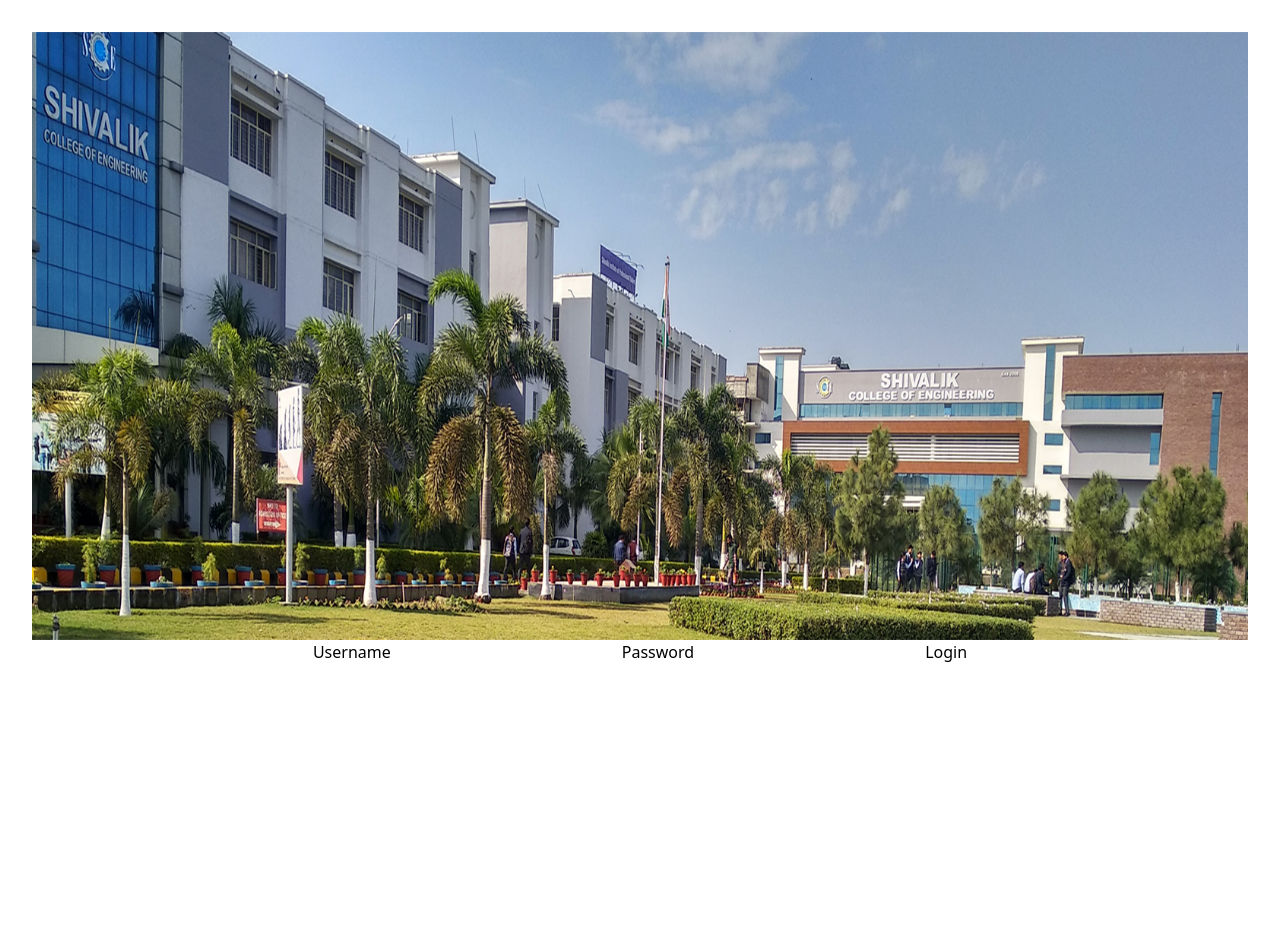
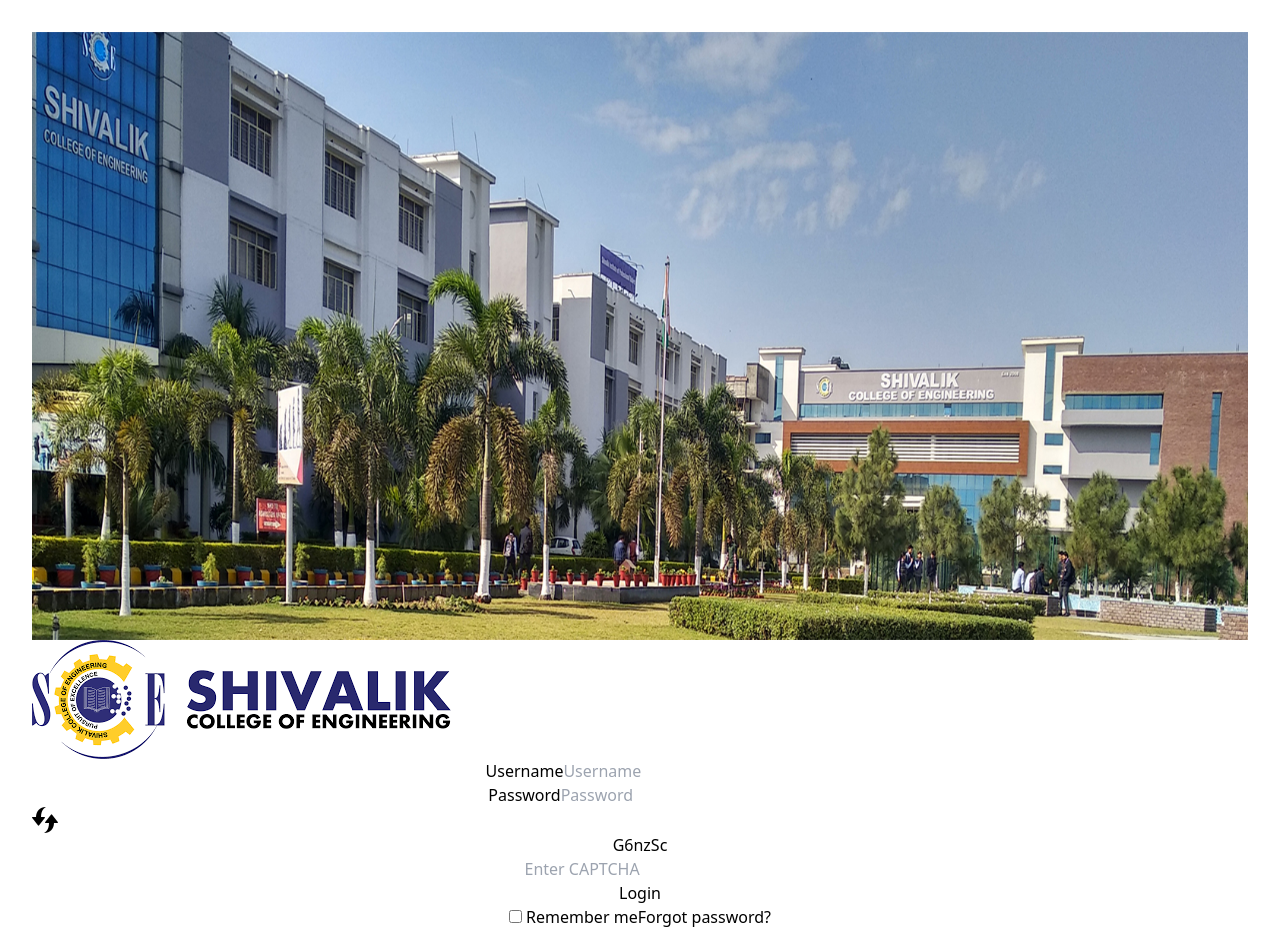
Before and after one commit to mani-chauhan2004/hostel-allotment-app, a React (Vite) app in the folder hostel-allotment-app/: page / in a window 1280 px wide. Shown: the top 933 px of the page. Before the commit the page ends 800 px from the top, so only its background shows below. Built offline with nearby package versions, Linux system fonts and the light colour scheme.

Commit message:
loginpage completed registerpage added

```diff
--- a/hostel-allotment-app/src/components/LoginPage.jsx
+++ b/hostel-allotment-app/src/components/LoginPage.jsx
@@ -1,31 +1,91 @@
-import React from 'react';
+import React, { useState } from 'react';
 import scebackground from '../../image/SCE-Full.jpg';
+import loginlogo from '../../image/loginpagelogo.png';
 import { Button } from './button';
+import refresh from '../../image/reflogo.png';
+
+const generateCaptcha = () => {
+    const chars = 'ABCDEFGHIJKLMNOPQRSTUVWXYZabcdefghijklmnopqrstuvwxyz0123456789';
+    let captcha = '';
+    for (let i = 0; i < 6; i++) {
+        captcha += chars.charAt(Math.floor(Math.random() * chars.length));
+    }
+    return captcha;
+};
 
 const LoginPage = () => {
+    const [captcha, setCaptcha] = useState(generateCaptcha());
+
+    const refreshCaptcha = () => {
+        setCaptcha(generateCaptcha());
+    };
+
     return (
         <div className="fixed inset-0 w-screen h-screen overflow-hidden">
-            <img className="w-full h-full object-cover" src={scebackground} alt="background" />
+            <img
+                className="w-full h-full object-cover"
+                src={scebackground}
+                alt="background"
+            />
 
-            <div className="absolute inset-0 flex items-center justify-center">
-                <form className="bg-white p-6 rounded-lg shadow-md">
-                    <label htmlFor="username" className="block mb-2">Username</label>
+            <div className="absolute inset-0 flex items-center justify-end pr-10">
+                <form className="bg-white/30 backdrop-blur-3xl  rounded-lg shadow-md flex flex-col justify-center items-center w-80">
+                   <div className="w-full h-16 mb-6 rounded-lg">
+                   <img  src={loginlogo} alt="logo" />
+                   </div>
+
+                    <div className="flex flex-col w-full p-8">
+                        <div className="flex flex-row mb-4 items-center gap-1">
+                            <label htmlFor="username" className="mb-1">Username</label>
                             <input
                                 type="text"
                                 name="username"
                                 id="username"
-                        className="w-full mb-4 px-3 py-2 border rounded"
+                                className="w-full px-3 py-2 border rounded"
+                                placeholder="Username"
                             />
+                        </div>
 
-                    <label htmlFor="password" className="block mb-2">Password</label>
+                        <div className="flex flex-row items-center gap-2 mb-4">
+                            <label htmlFor="password" className="mb-1">Password</label>
                             <input
                                 type="password"
                                 name="password"
                                 id="password"
-                        className="w-full mb-6 px-3 py-2 border rounded"
+                                className="w-full px-3 py-2 border rounded"
+                                placeholder="Password"
                             />
+                        </div>
+
+                        <div className="flex flex-col mb-2">
+                            <div className="w-full border rounded flex items-center justify-around gap-4 p-2">
+                                <img src={refresh} alt="Refresh CAPTCHA" className="cursor-pointer" onClick={refreshCaptcha} />
+                                <span className="text-lg font-semibold">{captcha}</span>
+                            </div>
+                            <label htmlFor="captcha" className="mb-1"></label>
+                            <div className="flex items-center gap-2">
+                                <input
+                                    type="text"
+                                    name="captcha"
+                                    id="captcha"
+                                    className="w-full px-3 py-2 border rounded"
+                                    placeholder="Enter CAPTCHA"
+                                />
+                            </div>
+                        </div>
 
                         <Button label="Login" />
+
+                        <div className="mt-4 flex items-center justify-between w-full text-sm text-gray-600">
+                            <label className="flex items-center">
+                                <input type="checkbox" className="mr-1" /> Remember me
+                            </label>
+                            <a href="#" className="text-blue-500 hover:underline">Forgot password?</a>
+                        </div>
+                       <div className='mt-2 text-black hover:text-blue-500'>
+                       <a href="#">New user/SignUp</a>
+                       </div>
+                    </div>
                 </form>
             </div>
         </div>
```
Also changed, not shown: hostel-allotment-app/src/components/RegisterPage.jsx (added, +22 -0 lines), hostel-allotment-app/image/loginpagelogo.png (added), hostel-allotment-app/image/reflogo.png (added). Lines whose indentation alone changed are shown as unchanged.
